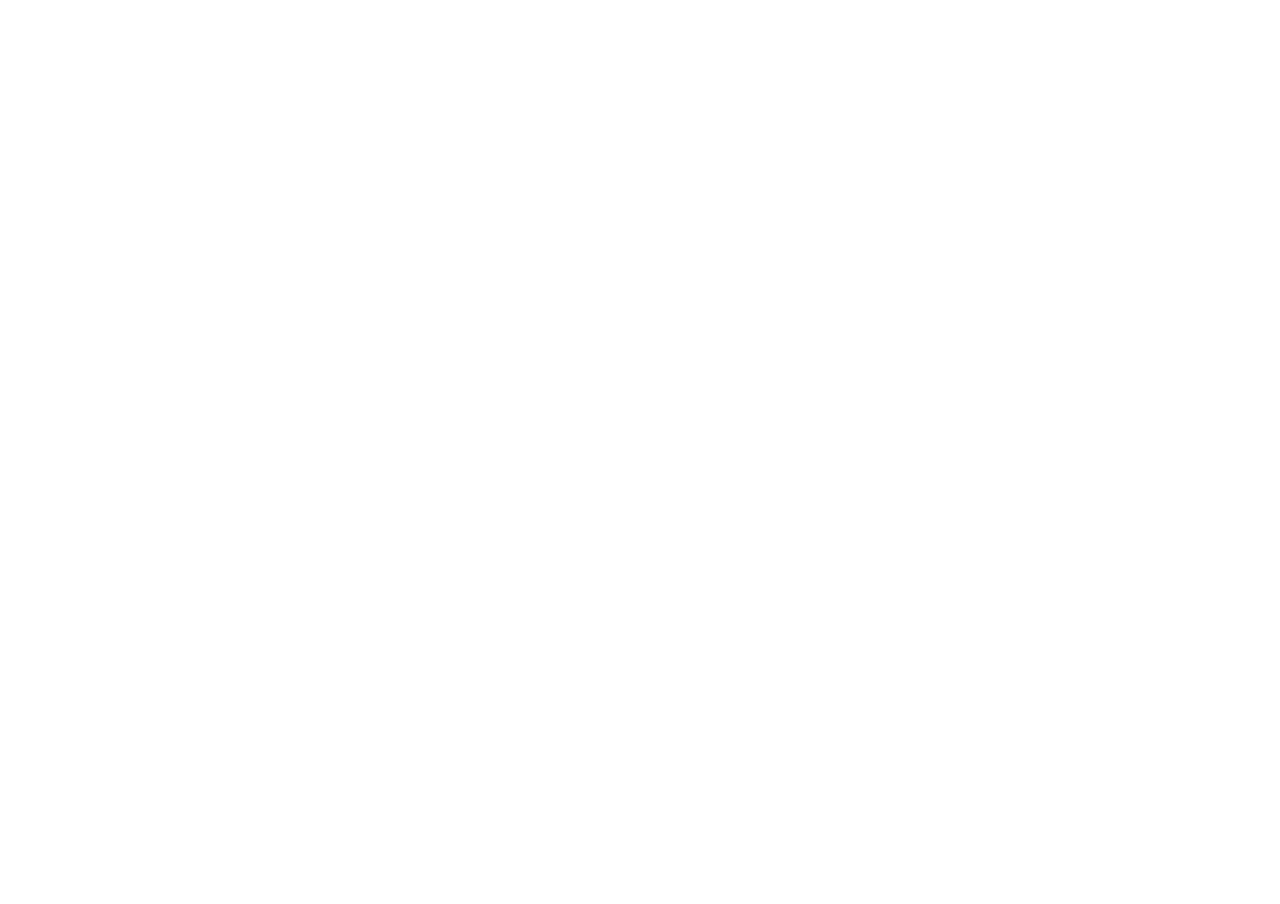
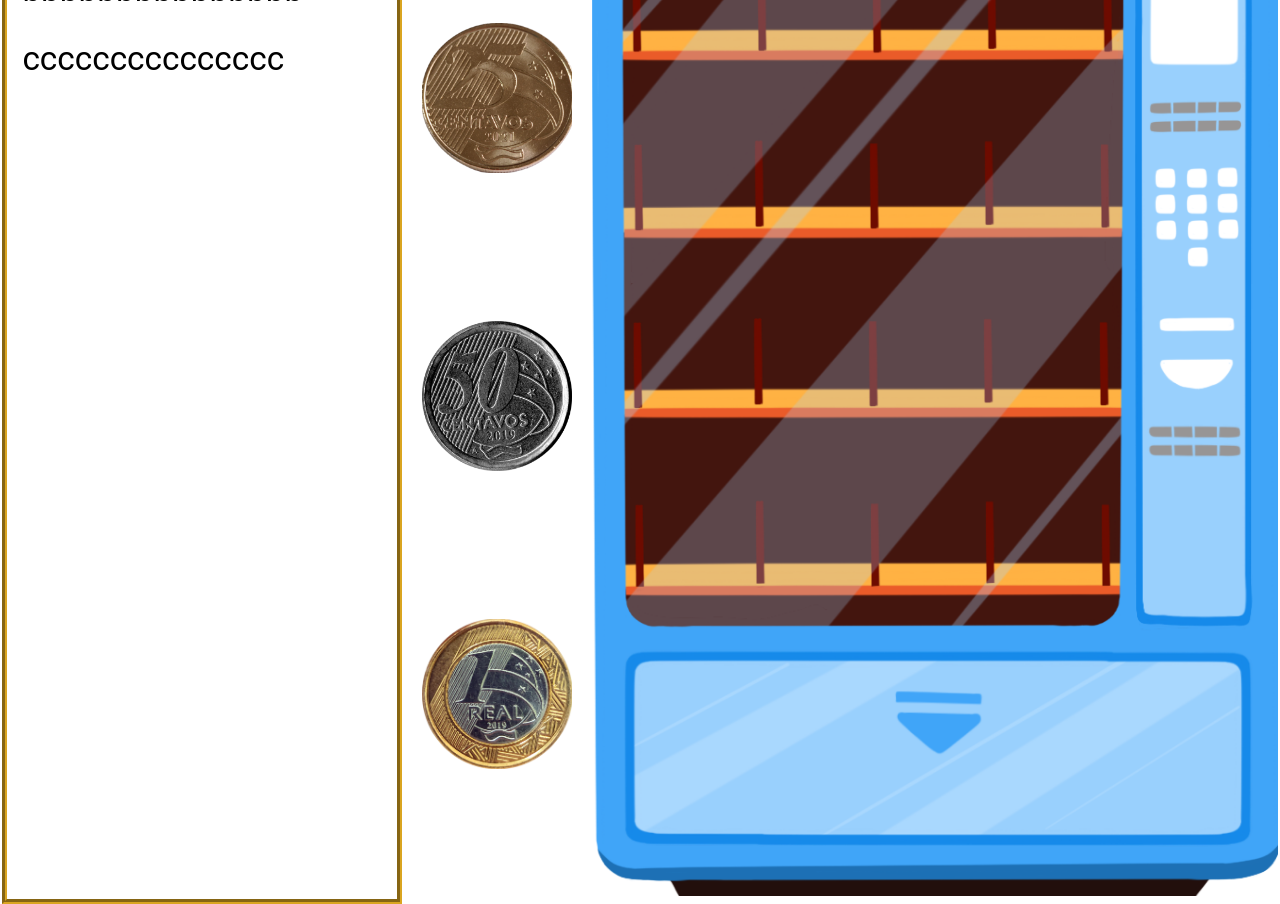
Before and after one commit to luizvioto/Soda-Machine, a plain HTML site: page index.html in a window 1280 px wide. Before the commit the page ends 800 px from the top, so only its background shows below. Drawn offline with Linux system fonts and the light colour scheme.

Commit message:
add initial html, basic css styles and images

```diff
--- a/index.html
+++ b/index.html
@@ -4,10 +4,24 @@
     <meta charset="UTF-8">
     <meta name="viewport" content="width=device-width, initial-scale=1.0">
     <link rel="stylesheet" href="style.css">
-    <title>Document</title>
+    <title>Soda Machine</title>
 </head>
 <body>
-
+    <div id="container">
+        <div id="sodaListContainer">
+            <ul id="sodaList">
+                <li>aaaaaaaaaaaaaaa</li>
+                <li>bbbbbbbbbbbbbbb</li>
+                <li>ccccccccccccccc</li>
+            </ul>
+        </div>
+        <div id="coinsContainer">
+            <div class="coinContainer"><img class="coin" src="./images/25cents.png" alt="25 centavos"></div>
+            <div class="coinContainer"><img class="coin" src="./images/50cents.png" alt="50 centavos"></div>
+            <div class="coinContainer"><img class="coin" src="./images/1real.png" alt="1 real"></div>
+        </div>
+        <div id="sodaMachineContainer"><img id="vending" src="./images/vending.png" alt="Vending Machine"></div>
+    </div>
     <script src="script.js"></script>
 </body>
 </html>
--- a/style.css
+++ b/style.css
@@ -2,4 +2,61 @@
     box-sizing: border-box;
     padding: 0;
     margin: 0;
+    font-family: 'Roboto', sans-serif;
+    font-size:25pt;
 }
+
+body{
+    display: flex;
+    align-items: center;
+    justify-content: center;
+    height: 100vh;
+    width:100vw;
+}
+
+#container{
+    display: flex;
+}
+
+#sodaListContainer{
+    min-width: 400px;
+    display: flex;
+    flex-direction: column;
+    align-items:flex-start;
+    justify-content: flex-start;
+    gap: 20px;
+    border: 5px groove goldenrod;
+}
+
+#sodaList{
+    list-style-type: none;
+    margin-left: 15px;
+}
+
+#sodaList li{
+    margin-bottom: 30px;
+}
+
+#coinsContainer{
+    display: flex;
+    flex-direction: column;
+    justify-content: center;
+    gap: 100px;
+}
+
+.coinContainer{
+    margin: 20px;
+
+}
+
+.coin{
+    height: 150px;
+}
+
+#sodaMachineContainer{
+
+}
+
+#vending{
+    height: 1000px;
+}
```
Also changed, not shown: images/1real.png (added), images/25cents.png (added), images/50cents.png (added), images/vending.png (added), 3 other files.
